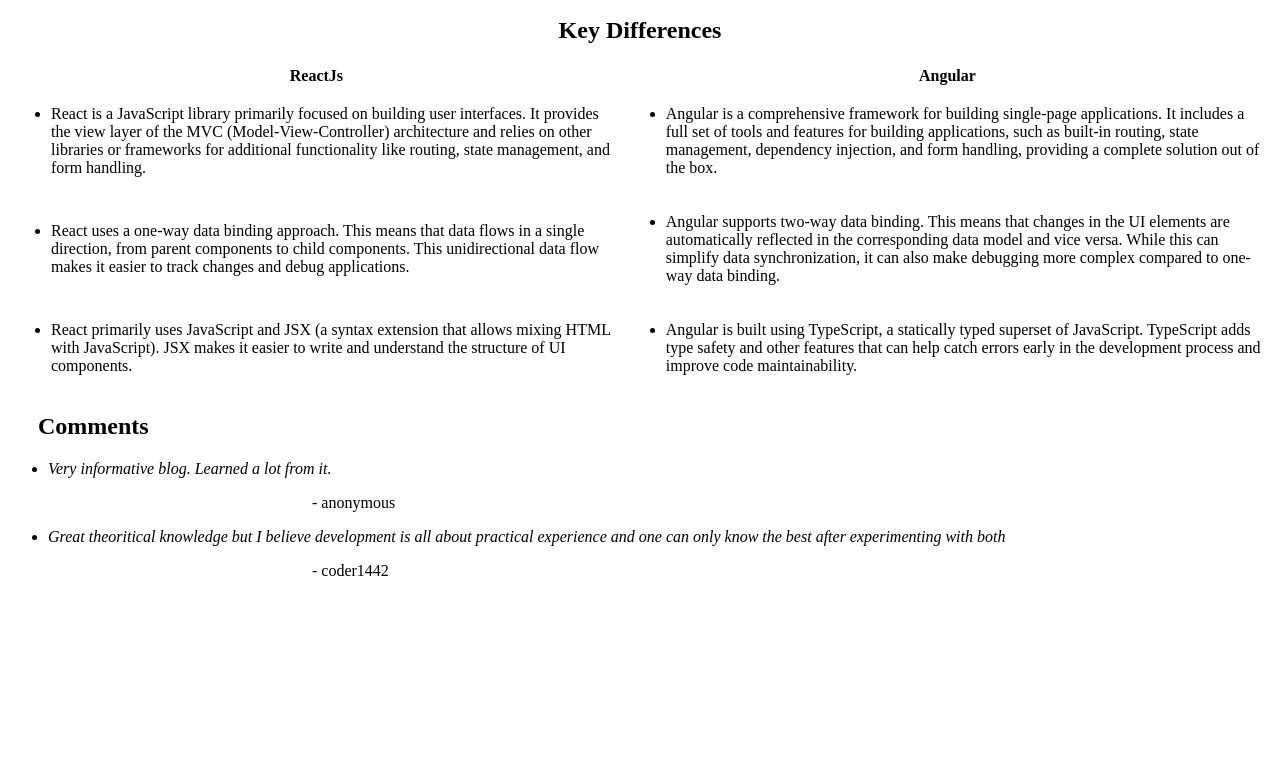
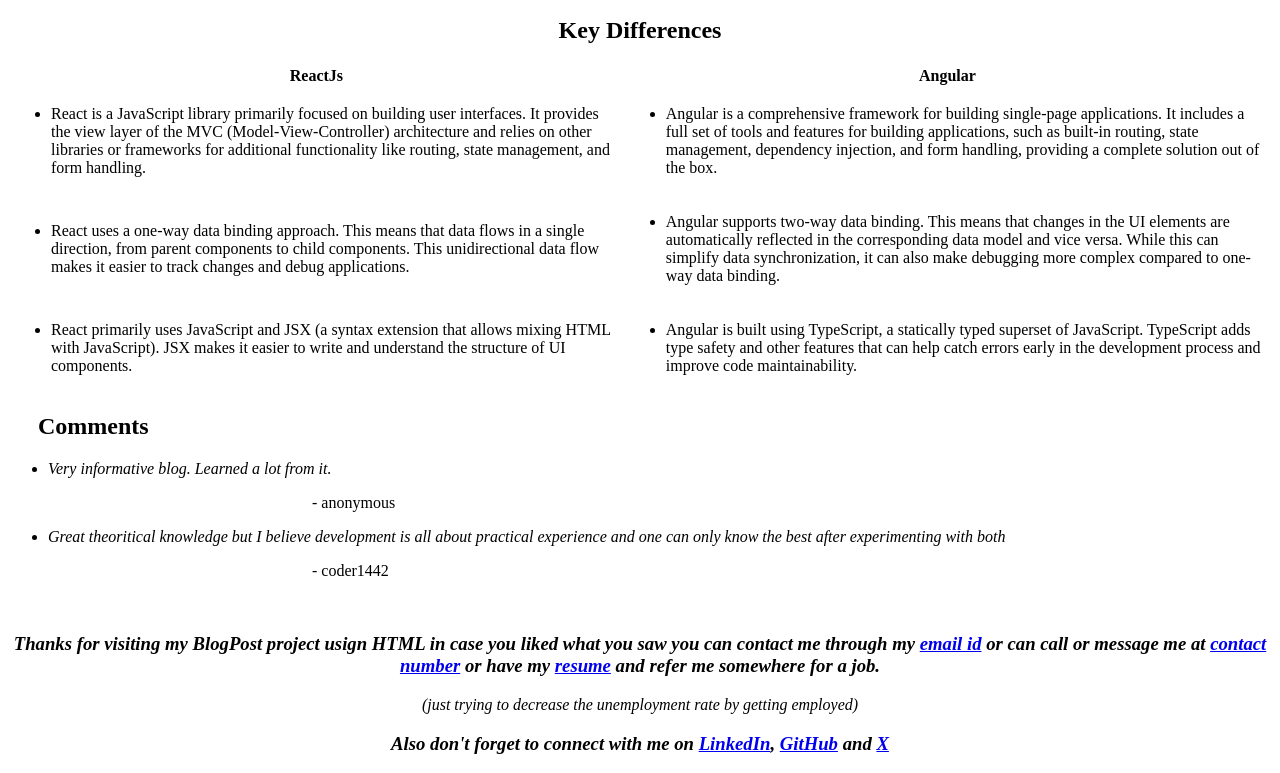
Before and after one commit to ShantanuSrivastava14/BlogPost, a plain HTML site: page index.html in a window 1280 px wide. Shown: the part 2015-2788 px from the top of the page. Before the commit the page ends 2611 px from the top, so only its background shows below. Drawn offline with Linux system fonts and the light colour scheme.

Commit message:
footer update

```diff
--- a/index.html
+++ b/index.html
@@ -208,5 +208,12 @@
             <li><i>Great theoritical knowledge but I believe development is all about practical experience and one can only know the best after experimenting with both</i></li>
             <p>&nbsp;&nbsp;&nbsp;&nbsp;&nbsp;&nbsp;&nbsp;&nbsp;&nbsp;&nbsp;&nbsp;&nbsp;&nbsp;&nbsp;&nbsp;&nbsp;&nbsp;&nbsp;&nbsp;&nbsp;&nbsp;&nbsp;&nbsp;&nbsp;&nbsp;&nbsp;&nbsp;&nbsp;&nbsp;&nbsp;&nbsp;&nbsp;&nbsp;&nbsp;&nbsp;&nbsp;&nbsp;&nbsp;&nbsp;&nbsp;&nbsp;&nbsp;&nbsp;&nbsp;&nbsp;&nbsp;&nbsp;&nbsp;&nbsp;&nbsp;&nbsp;&nbsp;&nbsp;&nbsp;&nbsp;&nbsp;&nbsp;&nbsp;&nbsp;&nbsp;&nbsp;&nbsp;&nbsp;&nbsp;&nbsp;&nbsp;- coder1442</p>
         </ul>
+
+        <br>
+
+        <center>
+        <h3><i>Thanks for visiting my BlogPost project usign HTML in case you liked what you saw you can contact me through my <strong><a href="mailto:work.shasri@gmail.com">email id</a></strong> or can call or message me at <strong><a href="tel:+917985691707">contact number</a></strong> or have my <a href="https://drive.google.com/file/d/1p6WhSic6XAgbilJriTv1bgtLeNwEVfyo/view?usp=sharing">resume</a> and refer me somewhere for a job.</i></h3><p><i>(just trying to decrease the unemployment rate by getting employed)</i></p>
+        <h3><i>Also don't forget to connect with me on <a href="https://www.linkedin.com/in/shantanu-srivastava-4740a5190/">LinkedIn</a>, <a href="https://github.com/ShantanuSrivastava14">GitHub</a> and <a href="https://twitter.com/TechVrittikar">X</a></i></h3>
+    </center>
     </body>
 </html>
```
